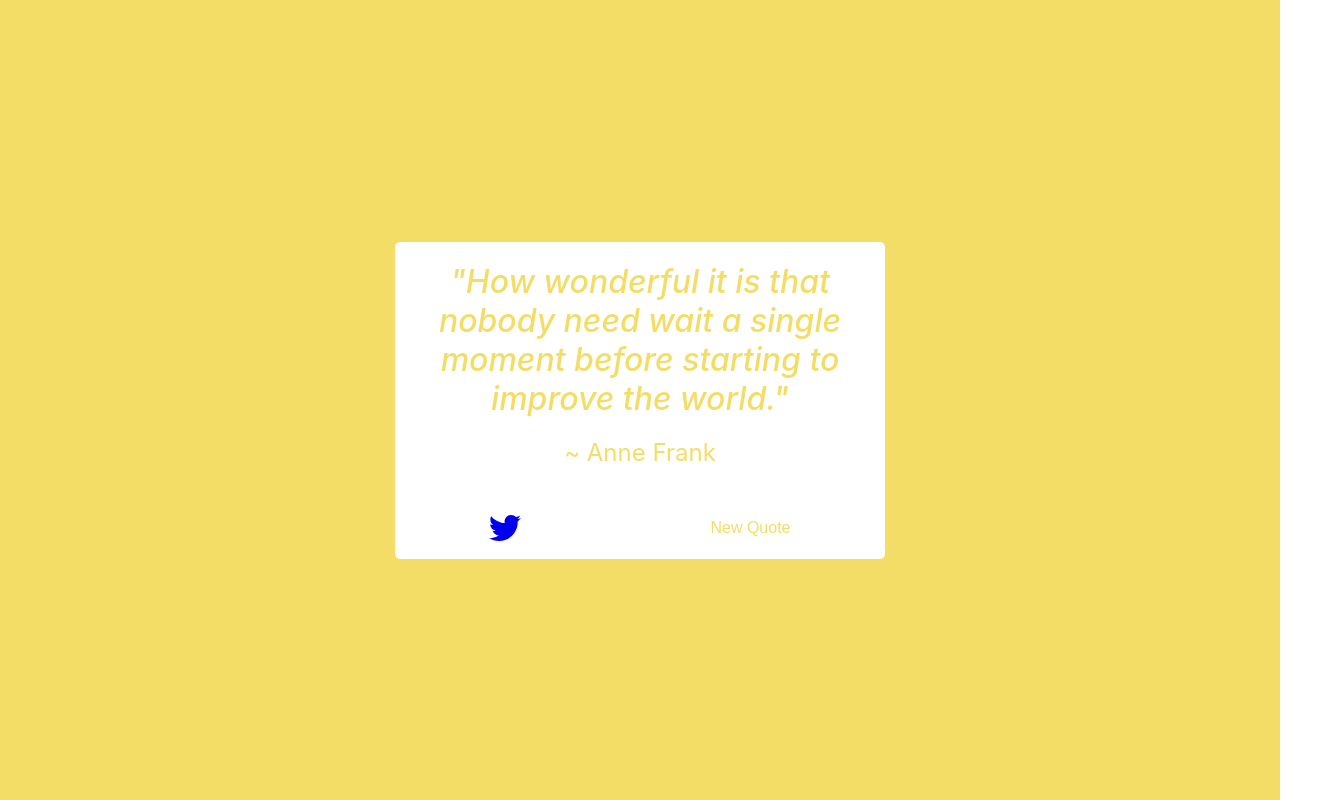
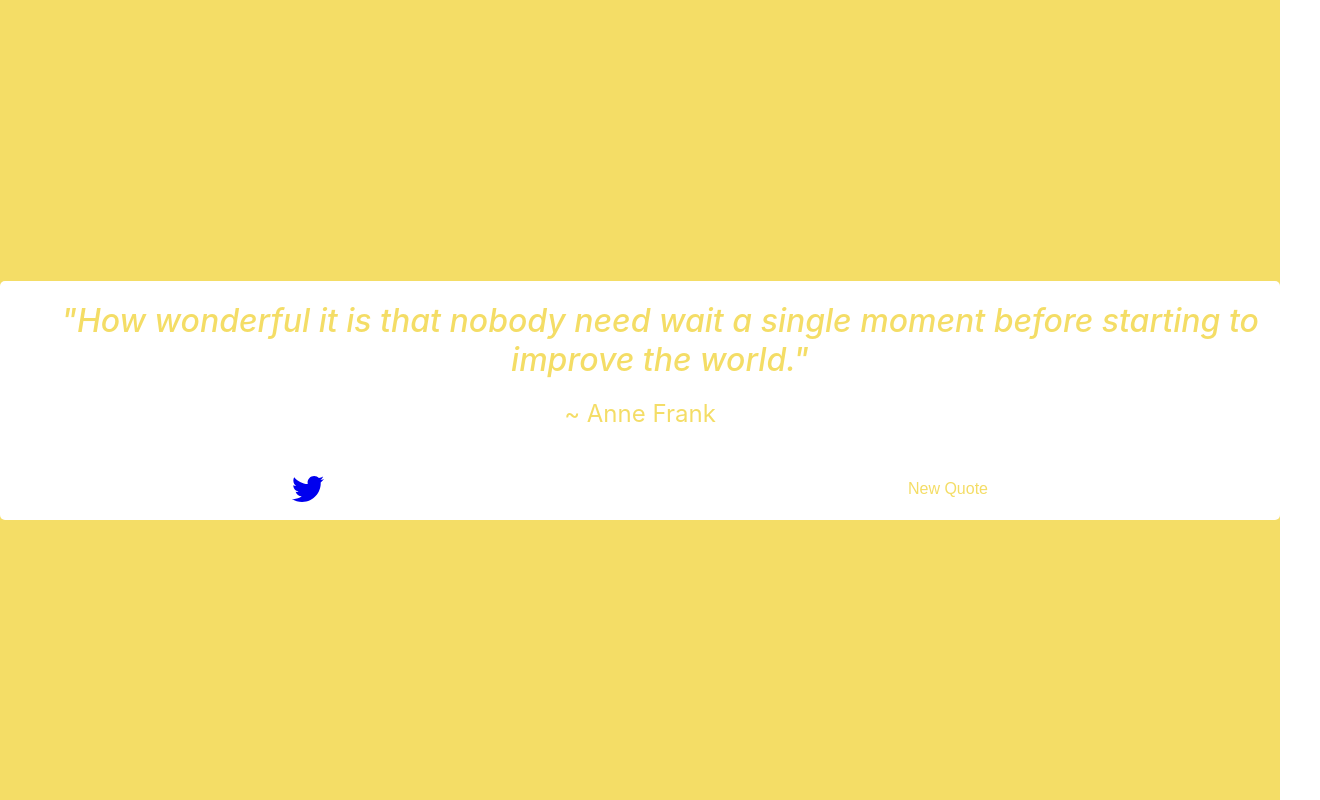
Before and after one commit to GtzRicky/Quotes-Generator, a React (Create React App) app: page / in a window 1280 px wide. Shown: the whole page, 1320 px wide, since content can reach past the window. Built offline with nearby package versions, Linux system fonts and the light colour scheme.

Commit message:
fix quote width

```diff
--- a/src/App.css
+++ b/src/App.css
@@ -15,7 +15,7 @@
 .TextQuote {
   padding: 20px;
   text-align: center;
-  width: 450px;
+  width: 100%;
   height: auto;
   font-weight: 500;
   font-style: italic;
```
